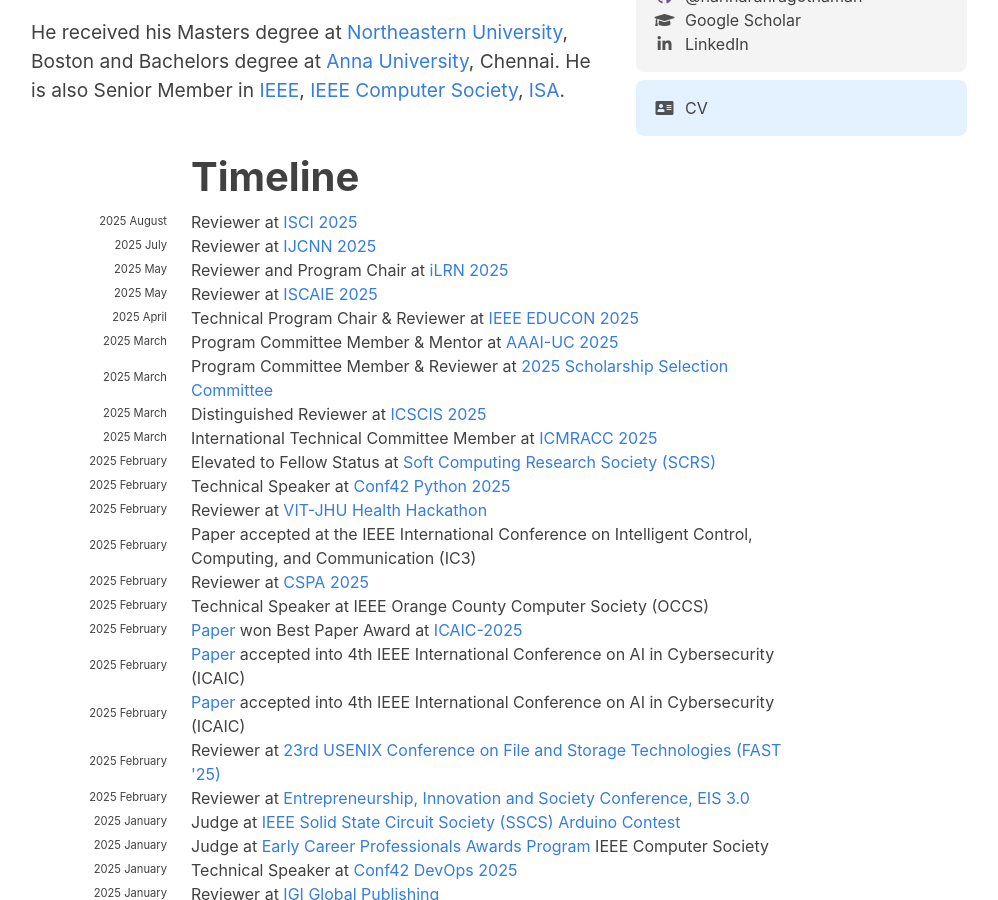
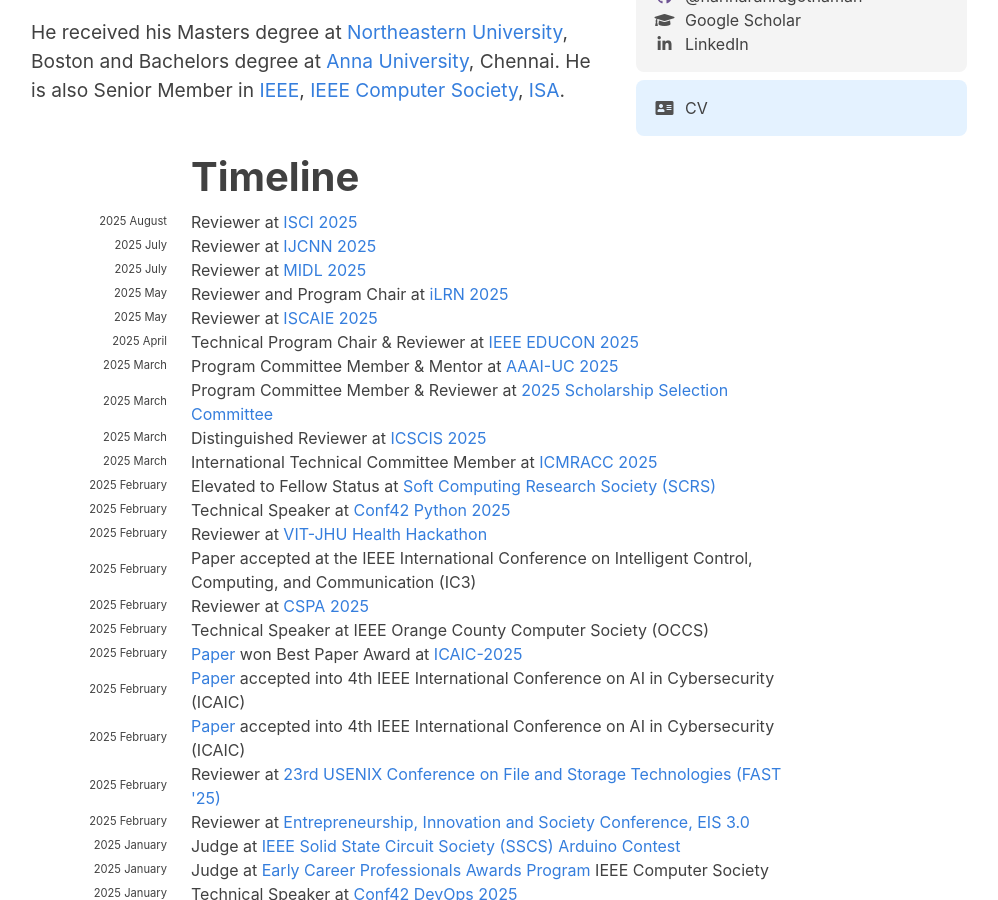
Before and after one commit to hariharanragothaman/hariharanragothaman.github.io, a Jekyll site: the page built from index.md, in a window 1280 px wide and 900 px high, scrolled down 676 px. Shown: the whole window, without its empty margins (141-1139 px from the left). Built offline with Jekyll 4.4.1, drawn with Linux system fonts in a browser that asks for light colours; nearby versions of some CDN libraries; some web fonts are replaced.

Commit message:
Polishes and Updates

```diff
--- a/_data/news.yaml
+++ b/_data/news.yaml
@@ -11,6 +11,10 @@
 - year: 2025
   year-extra: July
   description: Reviewer at <a href="https://2025.ijcnn.org/">IJCNN 2025</a>
+
+- year: 2025
+  year-extra: July
+  description: Reviewer at <a href="https://2025.midl.io/">MIDL 2025</a>
 
 #-------------------------------------------- June  ------------------------------------------------------------------------------------------------------------------------------------------------------
 - year: 2025
```
